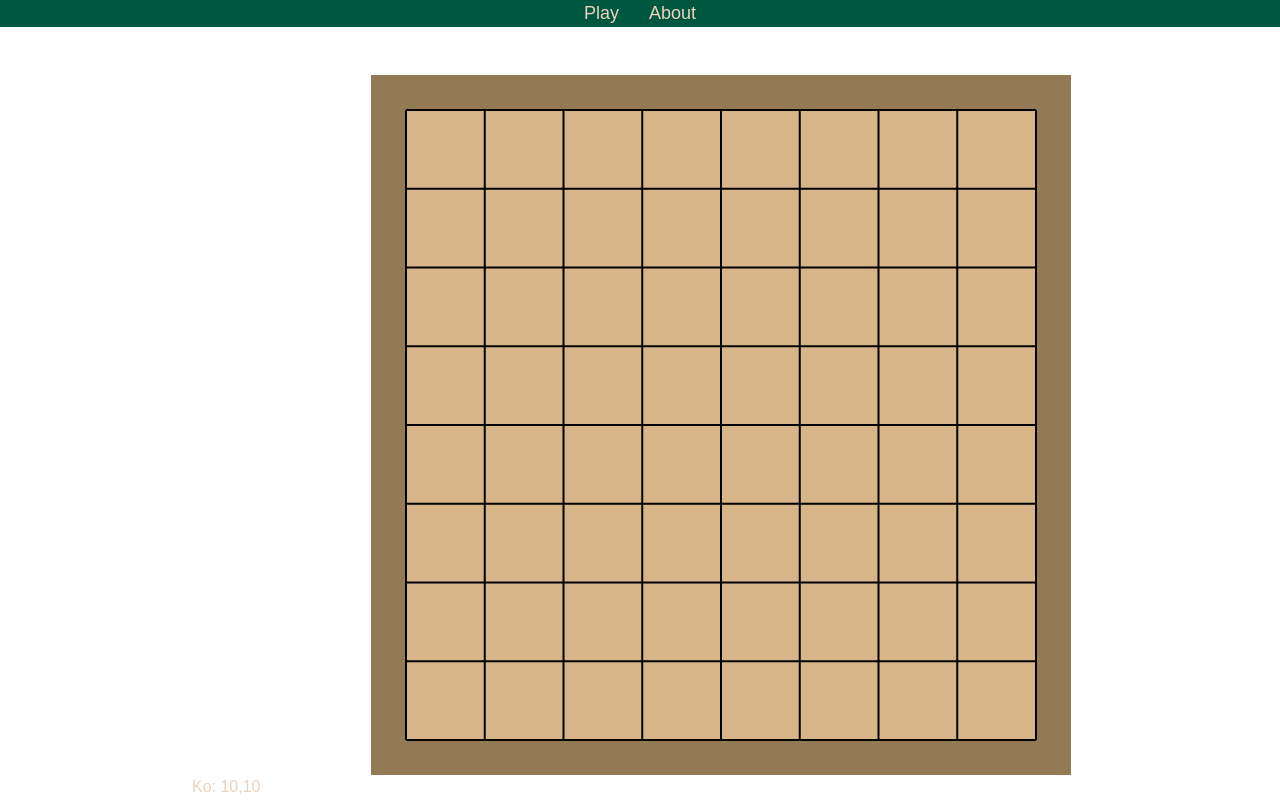
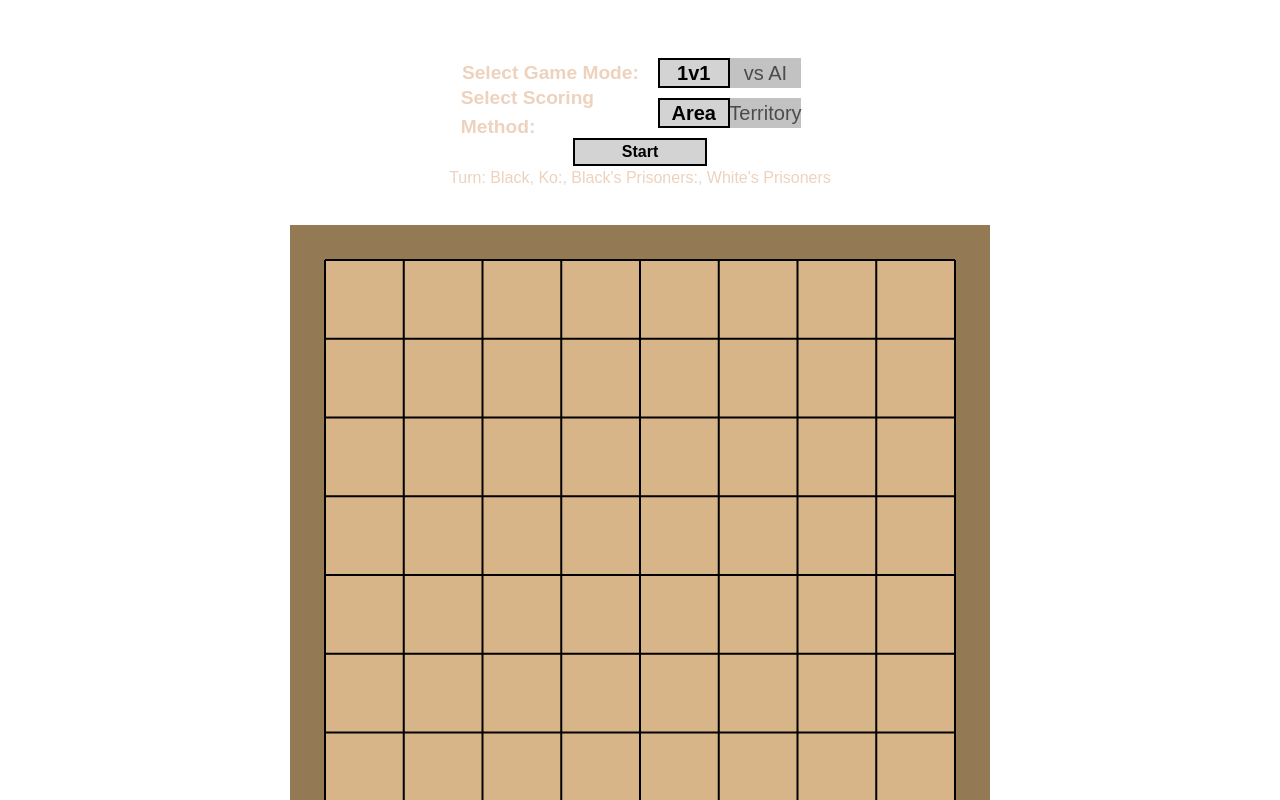
Before and after one commit to katzjason/go-frontend, a Next.js app: page / in a window 1280 px wide. Shown: the top 800 px of the page. Built offline with nearby package versions, Linux system fonts and the light colour scheme.

Commit message:
Added switches for 1v1 game, scoring method

```diff
--- a/app/components/board.module.css
+++ b/app/components/board.module.css
@@ -38,7 +38,8 @@
 
 .boardBackground {
   background-color: #947A54;
-  margin-left: 20%;
+  /* margin-left: 20%; */
+  margin-top: 5%;
 }
 
 .board {
@@ -47,9 +48,17 @@
   y: 5%;
 }
 
+.board:hover {
+  cursor: pointer;
+}
+
 .boardLine {
   stroke: black;
   stroke-width: 3px;
+}
+
+.boardLine:hover {
+  cursor: pointer;
 }
 
 .whiteStone {
@@ -57,6 +66,7 @@
   stroke: black;
   stroke-width: 1px;
 }
+
 
 .blackStone {
   fill: black;
@@ -71,3 +81,7 @@
   stroke-opacity: 0.75;
   stroke-width: 1px;
 }
+
+.hoverCircle:hover {
+  cursor: pointer;
+}
--- a/app/components/board.tsx
+++ b/app/components/board.tsx
@@ -2,17 +2,18 @@ import styles from './board.module.css';
 import React, { useState, useRef, useEffect } from 'react';
 
 interface coordinate {
-  x: number;
-  y: number;
+  x: number,
+  y: number,
 }
 
 interface props {
-  board: number[][];
-  clickCallback: (x: number, y: number) => void;
-  handlePass: () => void;
+  board: number[][],
+  clickCallback: (x: number, y: number) => void,
+  handlePass: () => void,
+  enabled: boolean,
 }
 
-export default function Board({ board, clickCallback, handlePass }: props) {
+export default function Board({ board, clickCallback, handlePass, enabled }: props) {
   const [hoverCircle, setHoverCircle] = useState<coordinate | null>(null);
   const boardRef = useRef<SVGRectElement>(null);
 
@@ -28,14 +29,13 @@ export default function Board({ board, clickCallback, handlePass }: props) {
   }
 
   const handleMouseMove = (event: MouseEvent) => {
-    if (boardRef.current) {
+    if (enabled && boardRef.current) {
       const board = boardRef.current.getBoundingClientRect();
       let mouse_x = event.clientX - board.left;
       let mouse_y = event.clientY - board.top;
       if (mouse_x >= 0 && mouse_x <= board.width && mouse_y >= 0 && mouse_y <= board.height) {
         let circle_coords: coordinate = nearestIntersection(mouse_x, mouse_y, board);
         setHoverCircle(circle_coords);
-        // clickCallback(nearest_x, nearest_y);
       } else {
         setHoverCircle(null);
       }
@@ -43,7 +43,7 @@ export default function Board({ board, clickCallback, handlePass }: props) {
   };
 
   const handleMouseClick = (event: MouseEvent) => {
-    if (boardRef.current) {
+    if (enabled && boardRef.current) {
       const board = boardRef.current.getBoundingClientRect();
       let mouse_x = event.clientX - board.left;
       let mouse_y = event.clientY - board.top;
@@ -55,23 +55,31 @@ export default function Board({ board, clickCallback, handlePass }: props) {
   };
 
   const handleSpace = (event: KeyboardEvent) => {
-    if (event.code == 'Space') {
+    if (enabled && event.code == 'Space') {
       event.preventDefault();
       handlePass();
     }
-  }
+  };
 
 
   useEffect(() => {
-    window.addEventListener('click', handleMouseClick);
-    window.addEventListener('mousemove', handleMouseMove);
-    window.addEventListener('keydown', handleSpace)
+    if (enabled) {
+      window.addEventListener('click', handleMouseClick);
+      window.addEventListener('mousemove', handleMouseMove);
+      window.addEventListener('keydown', handleSpace)
+    } else {
+      window.removeEventListener('click', handleMouseClick);
+      window.removeEventListener('mousemove', handleMouseMove);
+      window.removeEventListener('keydown', handleSpace);
+    }
     return () => {
       window.removeEventListener('click', handleMouseClick);
       window.removeEventListener('mousemove', handleMouseMove);
       window.removeEventListener('keydown', handleSpace);
     };
-  }, []);
+  }, [enabled]);
+
+
 
   return (
     <div>
--- a/app/components/layout.module.css
+++ b/app/components/layout.module.css
@@ -1,5 +1,7 @@
 .container {
-  display: block;
+  display: flex;
+  flex-direction: column;
+  align-items: center;
   width: 70%;
   aspect-ratio: 1/1;
   max-height: 44rem;
--- /dev/null
+++ b/app/components/startButton.module.css
@@ -0,0 +1,24 @@
+.container {
+  width: 15%;
+  height: 100%;
+  padding-top: 10px;
+}
+
+.writeable {}
+
+.unwriteable {
+  opacity: 40%;
+}
+
+.button {
+  display: flex;
+  justify-content: center;
+  background-color: lightgray;
+  color: black;
+  border: 2px solid black;
+  font-weight: bold;
+}
+
+.button:hover {
+  cursor: pointer;
+}
--- /dev/null
+++ b/app/components/startButton.tsx
@@ -0,0 +1,17 @@
+import React, { ReactNode, useState } from 'react';
+import styles from './startButton.module.css';
+
+interface props {
+  clickCallback: () => void;
+  writeable: boolean;
+}
+
+export default function StartButton({ clickCallback, writeable }: props) {
+  return (
+    <div className={styles.container}>
+
+      <rect className={`${writeable ? styles.writeable : styles.unwriteable} ${styles.button}`} onClick={clickCallback}>Start</rect>
+    </div>
+  );
+
+};
--- /dev/null
+++ b/app/components/toggleSetting.module.css
@@ -0,0 +1,61 @@
+.container {
+  display: flex;
+  flex-direction: row;
+  justify-content: space-between;
+  width: 40%;
+  /* height: 10%; */
+  padding-top: 10px;
+  min-height: 40px;
+  min-width: 300px;
+  /* opacity: 40%; */
+}
+
+.writeable {}
+
+.unwriteable {
+  opacity: 40%;
+}
+
+.subcontainer {
+  width: 50%;
+  display: flex;
+  justify-content: center;
+}
+
+
+.untoggled {
+  background-color: darkgray;
+  color: black;
+  font-weight: normal;
+  border: 2px solid darkgray;
+  opacity: 70%;
+}
+
+.toggled {
+  background-color: lightgrey;
+  color: black;
+  font-weight: bold;
+  border: 2px solid black;
+}
+
+.switch {
+  display: flex;
+  justify-content: center;
+  align-items: center;
+  width: 40%;
+  font-size: 20px;
+}
+
+
+.switch:hover {
+  cursor: pointer;
+}
+
+.text {
+  display: flex;
+  align-items: center;
+  font-size: 120%;
+  /* font-size: 25px; */
+  font-weight: bold;
+
+}
--- /dev/null
+++ b/app/components/toggleSetting.tsx
@@ -0,0 +1,36 @@
+import React, { ReactNode, useState } from 'react';
+import styles from './toggleSetting.module.css';
+
+type toggleSettingsProps = {
+  instruction: string,
+  option1: string,
+  option2: string,
+  writeable: boolean
+  disabled: boolean,
+  clickCallback: () => void,
+}
+
+export default function ToggleSetting({ instruction, option1, option2, writeable, clickCallback, disabled }: toggleSettingsProps) {
+  const [isToggled, setIsToggled] = useState(true);
+  const [writeableClassName, setWriteableClassName] = useState(styles.container);
+
+  const handleClick = () => {
+    if (!disabled) {
+      setIsToggled(!isToggled);
+    }
+  }
+
+  return (
+    <div className={`${writeable ? styles.writeable : styles.unwriteable} ${styles.container}`}>
+      <div className={styles.subcontainer}>
+        <h2 className={styles.text}>{instruction}</h2>
+      </div>
+      <div className={styles.subcontainer} onClick={clickCallback}>
+        <rect className={`${isToggled ? styles.toggled : styles.untoggled} ${styles.switch}`}
+          onClick={handleClick}>{option1}</rect>
+        <rect className={`${isToggled ? styles.untoggled : styles.toggled} ${styles.switch}`}
+          onClick={handleClick}>{option2}</rect>
+      </div>
+    </div >
+  );
+}
--- a/app/layout.tsx
+++ b/app/layout.tsx
@@ -32,7 +32,7 @@ export default function RootLayout({ children, }: Readonly<{ children: React.Rea
   return (
     <html lang="en">
       <body className={`${geistSans.variable} ${geistMono.variable} antialiased`}>
-        <NavBar items={navItems} />
+        {/* <NavBar items={navItems} /> */}
         {children}
       </body>
     </html>
--- a/app/page.tsx
+++ b/app/page.tsx
@@ -2,6 +2,8 @@
 import React from 'react';
 import Layout from './components/layout';
 import Board from './components/board';
+import ToggleSetting from './components/toggleSetting';
+import StartButton from './components/startButton';
 import { useEffect, useState } from 'react';
 
 
@@ -27,6 +29,7 @@ interface BoardState {
   game_over: boolean;
   blacks_score: number;
   whites_score: number;
+  area_scoring: boolean;
 };
 
 
@@ -45,14 +48,18 @@ const initialBoardState: BoardState = {
   game_over: false,
   blacks_score: 0,
   whites_score: 0,
+  area_scoring: false,
 };
 
 
 export default function Home() {
   const [boardState, setBoardState] = useState<BoardState>(initialBoardState);
+  const [liveGame, setLiveGame] = useState(false);
+  const [oneVone, setOneVOne] = useState(true);
+  const [areaScoring, setAreaScoring] = useState(true);
+
   const sendRequest = async (state: BoardState) => {
     try {
-
       const response = await fetch("http://localhost:8080/api/board/move", {
         method: 'POST',
         headers: { 'Content-Type': 'application/json' },
@@ -98,6 +105,7 @@ export default function Home() {
           game_over: new_game_over,
           blacks_score: responseJson.blacks_score,
           whites_score: responseJson.whites_score,
+          area_scoring: areaScoring,
         }
       });
 
@@ -119,6 +127,26 @@ export default function Home() {
     });
   });
 
+  const startGame = (() => {
+    if (!liveGame) {
+      setLiveGame(true);
+    }
+  });
+
+  const toggleOneVOne = (() => {
+    if (!liveGame) {
+      setOneVOne(!oneVone);
+    }
+
+  })
+
+  const toggleAreaScoring = (() => {
+    if (!liveGame) {
+      setAreaScoring(!areaScoring);
+    }
+  })
+
+
   const passTurn = (() => {
     setBoardState((prevBoardState) => {
       const new_boardState: BoardState = {
@@ -134,7 +162,11 @@ export default function Home() {
 
   return (
     < Layout >
-      <Board board={boardState.board} clickCallback={boardClick} handlePass={passTurn}></Board>
+      <ToggleSetting instruction="Select Game Mode:" option1={"1v1"} option2={"vs AI"} writeable={!liveGame} clickCallback={toggleOneVOne} disabled={liveGame}></ToggleSetting>
+      <ToggleSetting instruction="Select Scoring Method:" option1={"Area"} option2={"Territory"} writeable={!liveGame} clickCallback={toggleAreaScoring} disabled={liveGame}></ToggleSetting>
+      <StartButton clickCallback={startGame} writeable={!liveGame}></StartButton>
+      <h2>Turn: Black, Ko:, Black's Prisoners:, White's Prisoners</h2>
+      <Board board={boardState.board} clickCallback={boardClick} handlePass={passTurn} enabled={liveGame}></Board>
       <h2>Ko: {String(boardState.ko_x) + "," + String(boardState.ko_y)}</h2>
       <h2>Ko Player Restriction: {String(boardState.ko_player_restriction)}</h2>
       <h2>Game Over: {String(boardState.game_over)}</h2>
@@ -144,5 +176,4 @@ export default function Home() {
       <h2>White's Score: {String(boardState.whites_score)}</h2>
     </Layout >
   );
-
 }
```
